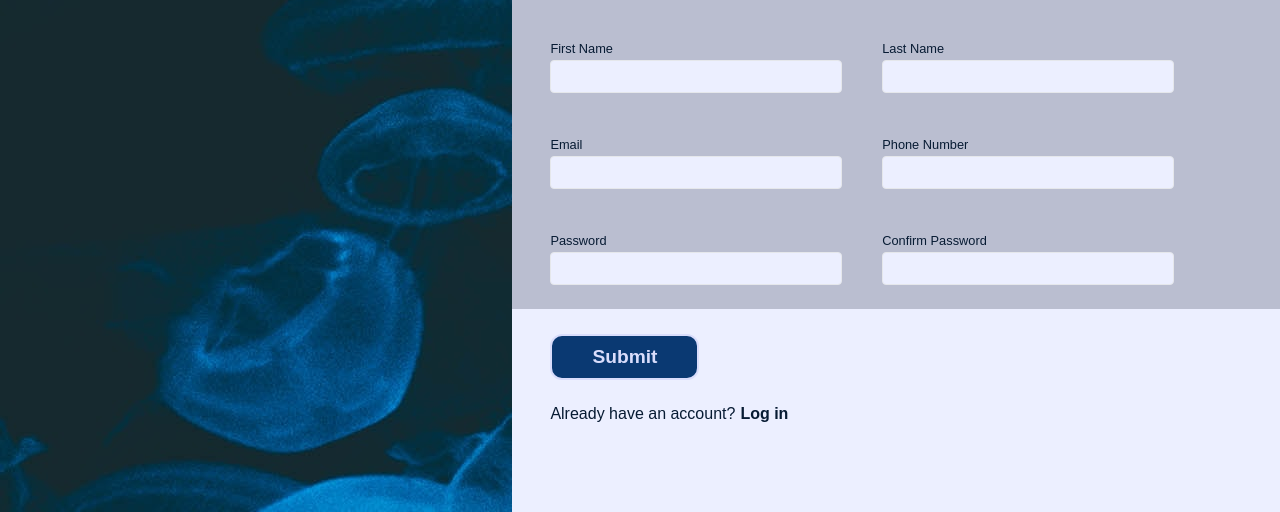
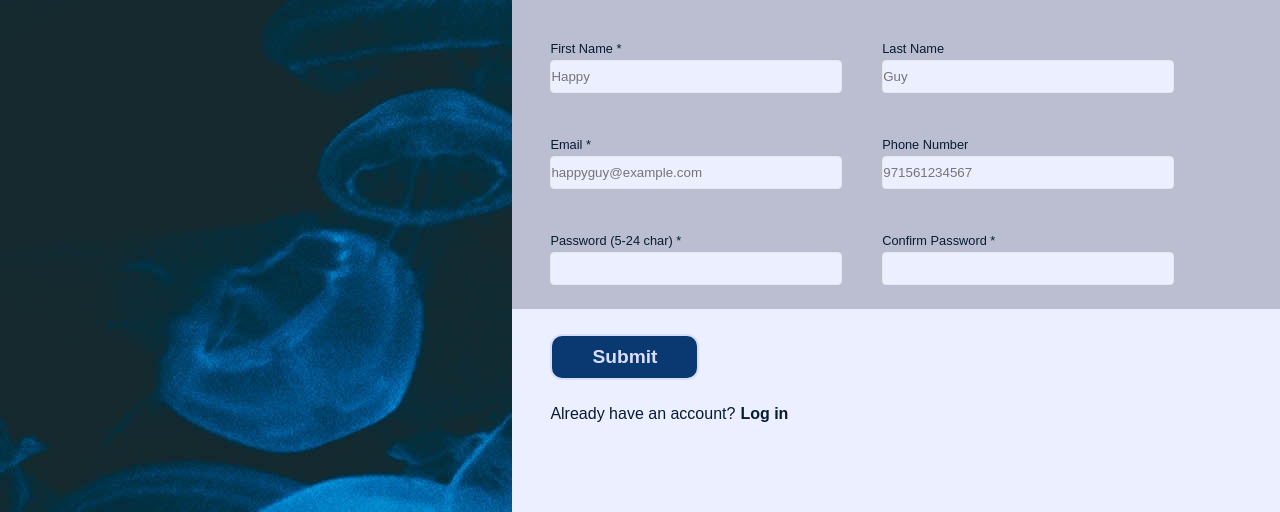
Before and after one commit to Butkii/html-forms, a plain HTML site: page index.html in a window 1280 px wide. Shown: the part 288-800 px from the top of the page. Drawn offline with Linux system fonts and the light colour scheme; a web font is replaced by a local one.

Commit message:
Update form

```diff
--- a/index.html
+++ b/index.html
@@ -26,28 +26,28 @@
             <form action="#">
                 <p class="form-title">Let's Do This!</p>
                 <div class="input">
-                    <label for="firstName">First Name</label>
-                    <input type="text" id="firstName" name="firstName">
+                    <label for="firstName">First Name *</label>
+                    <input type="text" id="firstName" name="firstName" placeholder="Happy" required>
                 </div>
                 <div class="input">
                     <label for="lastName">Last Name</label>
-                    <input type="text" id="lastName" name="lastName">
+                    <input type="text" id="lastName" name="lastName" placeholder="Guy">
                 </div>
                 <div class="input">
-                    <label for="email">Email</label>
-                    <input type="email" id="email" name="email">
+                    <label for="email">Email *</label>
+                    <input type="email" id="email" name="email" placeholder="happyguy@example.com" required>
                 </div>
                 <div class="input">
                     <label for="phoneNumber">Phone Number</label>
-                    <input type="tel" id="phoneNumber" name="phoneNumber">
+                    <input type="tel" id="phoneNumber" placeholder="971561234567" name="phoneNumber">
                 </div>
                 <div class="input">
-                    <label for="password">Password</label>
-                    <input type="password" id="password" name="password">
+                    <label for="password">Password (5-24 char) *</label>
+                    <input type="password" id="password" name="password" minlength="5" maxlength="24" required>
                 </div>
                 <div class="input">
-                    <label for="confirmPassword">Confirm Password</label>
-                    <input type="password" id="ConfirmPassword" name="ConfirmPassword">
+                    <label for="confirmPassword">Confirm Password *</label>
+                    <input type="password" id="ConfirmPassword" name="ConfirmPassword" minlength="5" maxlength="24" required>
                 </div>
             </form>
             <div class="footer">
```
